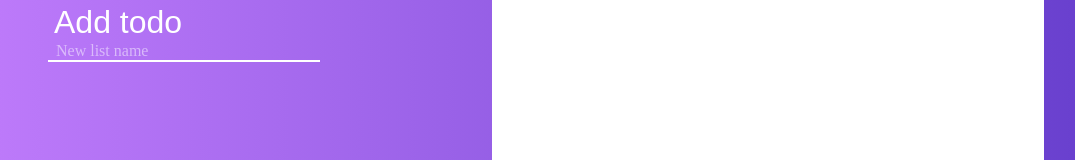
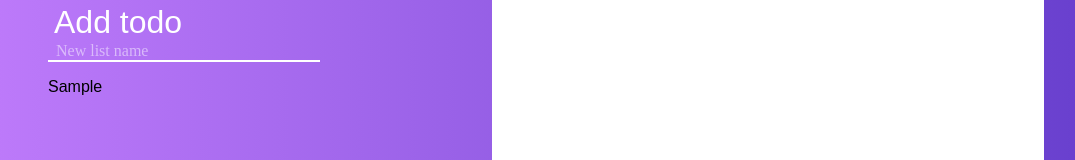
Before and after one commit to WalZKiller/ToDo_List_App, a React (Create React App) app: page / in a window 1280 px wide. Both pictures are taken after typing "Sample" into the empty fields and a click on the button "Add todo". Shown: the part 319-479 px from the top of the page, without its empty margins (124-1199 px from the left). Built offline with nearby package versions, Linux system fonts and the light colour scheme.

Commit message:
done till todos.map, SUCCESS

```diff
--- a/src/components/TaskListCard/index.js
+++ b/src/components/TaskListCard/index.js
@@ -4,7 +4,7 @@ import React, { useState, useEffect } from 'react';
 import { Wrapper, TaskListHeader, TaskListContent, IndividualTask  } from './TaskListCard.styles';
 
 //Components
-import TaskListForm from '../TaskListForm';
+import ToDoList from '../ToDoList';
 
 //Hook
 
@@ -17,7 +17,7 @@ const TaskListCard = () => {
         <Wrapper>
             <TaskListHeader>What's The Plan For Today?</TaskListHeader>
             <TaskListContent>
-                <TaskListForm />
+                <ToDoList />
             </TaskListContent>
         </Wrapper>
     </>
--- a/src/components/TaskListForm/index.js
+++ b/src/components/TaskListForm/index.js
@@ -6,7 +6,7 @@ import { Wrapper, Content, Button, Form, InputField } from './TaskListForm.style
 //Hook
 import { useTaskListFetch } from '../../hooks/useTaskListFetch';
 
-const TaskListForm = () => {
+const TaskListForm = ({onSubmit}) => {
 
     /*const { state, setState, addNewTaskList, setAddNewTaskList } = useTaskListFetch();*/
     const [input, setInput] = useState('');
@@ -25,12 +25,12 @@ const TaskListForm = () => {
         setInput(e.target.value)
     };
 
-    const handleSubmit = (e, onSubmit) => {
+    const handleSubmit = (e) => {
         e.preventDefault();
-        /*onSubmit({
+        onSubmit({
             id: Math.floor(Math.random() * 10000),
             text: input,
-        });*/
+        });
 
         setInput('');
     };
--- a/src/components/ToDoList/TodoList.styles.js
+++ b/src/components/ToDoList/TodoList.styles.js
@@ -4,6 +4,10 @@ export const Wrapper = styled.div`
     display: flex;
     flex-direction: row;
     align-items: center;
-    padding: 0 10px;
     margin-bottom: 0.5rem;
 `;
+
+export const AddedTodo = styled.div`
+    display: flex;
+    flex-direction: column;
+`;
--- a/src/components/ToDoList/index.js
+++ b/src/components/ToDoList/index.js
@@ -1,20 +1,45 @@
-import React from 'react';
+import React, { useState } from 'react';
 
 //Style
-import { Wrapper, PointSymbol, NewTaskText } from './TodoList.styles';
+import { Wrapper, AddedTodo } from './TodoList.styles';
 
 //Components
 import TaskListForm from '../TaskListForm';
+import Todo from '../Todo';
 
 const ToDoList = () => {
 
-    const [todolist, setTodolist] = useState([]);
+    const [todos, setTodos] = useState([]);
+
+    const addTodo = (todo) => {
+        if (!todo.text || /^\s*$/.test(todo.text)) {
+            return
+        };
+
+        const newTodo = [todo, ...todos];
+
+        setTodos(newTodo);
+        console.log(todo, ...todos);
+    };
+
+    const completeTodo = (id) => {
+        let updatedTodos = todos.map(todo => {
+            if (todo.id === id) {
+                todo.isComplete = !todo.isComplete;
+            }
+            return todo;
+        })
+        setTodos(updatedTodos);
+    }
 
     return (
         <>
             <Wrapper>
-
+                <TaskListForm onSubmit={addTodo}/>
             </Wrapper>
+            <AddedTodo>
+                    <Todo todos={todos} completeTodo={completeTodo}/>
+            </AddedTodo>
         </>
     )
 };
--- /dev/null
+++ b/src/components/Todo/Todo.styles.js
@@ -0,0 +1,9 @@
+import styled from 'styled-components';
+
+export const Div1 = styled.div`
+    margin: 0.5rem 0;
+`;
+
+export const Div2 = styled.div``;
+
+export const Div3 = styled.div``;
--- /dev/null
+++ b/src/components/Todo/index.js
@@ -0,0 +1,23 @@
+import React, { useState } from 'react';
+
+//Style & divs
+import { Div1, Div2 } from './Todo.styles';
+
+const Todo = ({todos, completeTodo}) => {
+
+    const [edit, setEdit] = useState({
+        id: null,
+        value: ''
+    });
+
+    return todos.map((todo, index) => (
+
+            <Div1 key={index}>
+                <Div2 key={todo.id} onClick={() => completeTodo(todo.id)}>
+                    {todo.text}
+                </Div2>
+            </Div1>
+    ));
+};
+
+export default Todo;
```
Also changed, not shown: src/components/Button/Button.styles.js (deleted, +0 -15 lines), src/components/Button/index.js (deleted, +0 -13 lines), src/components/InputText/InputText.styles.js (deleted, +0 -17 lines), src/components/InputText/index.js (deleted, +0 -21 lines).
